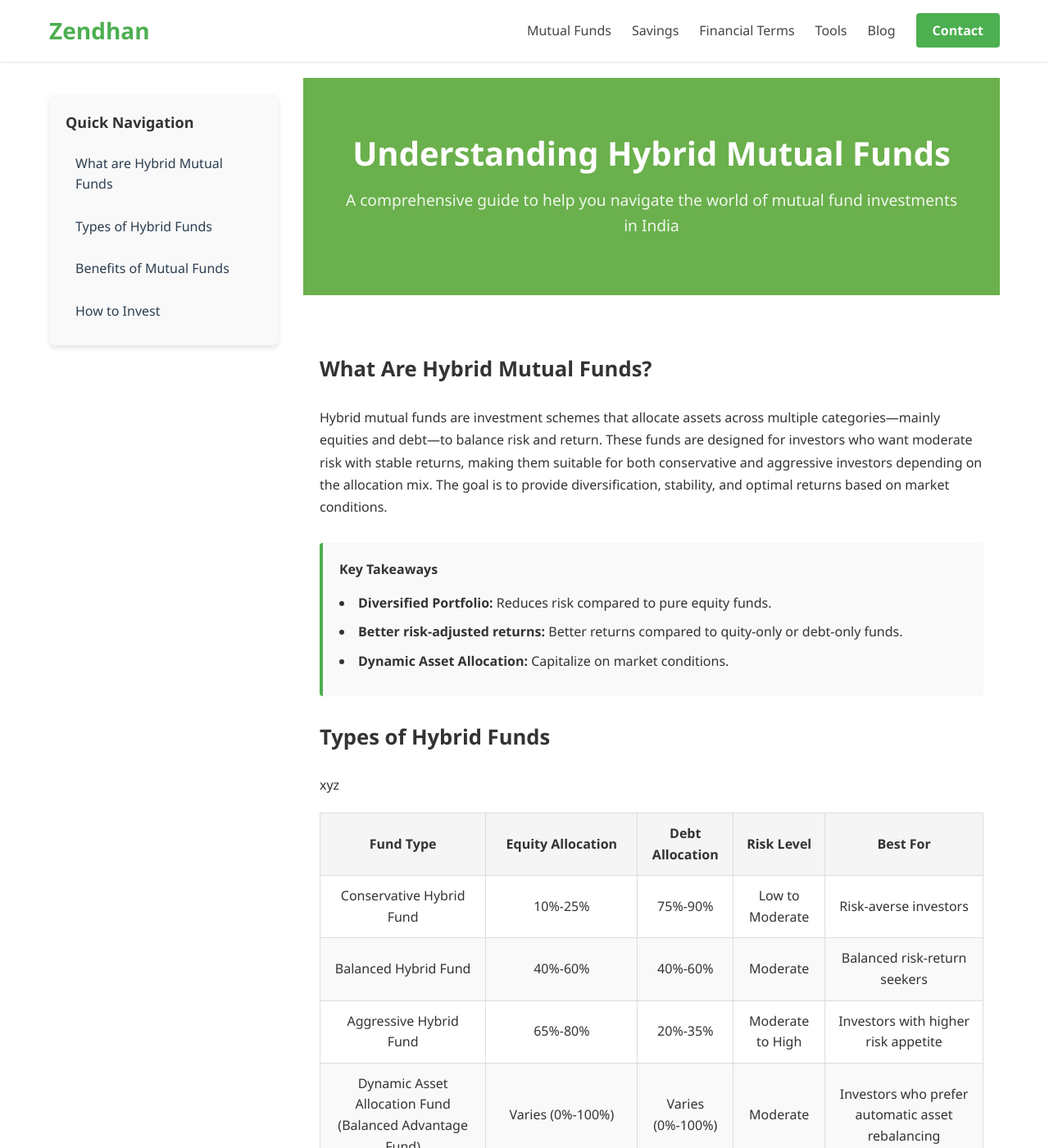
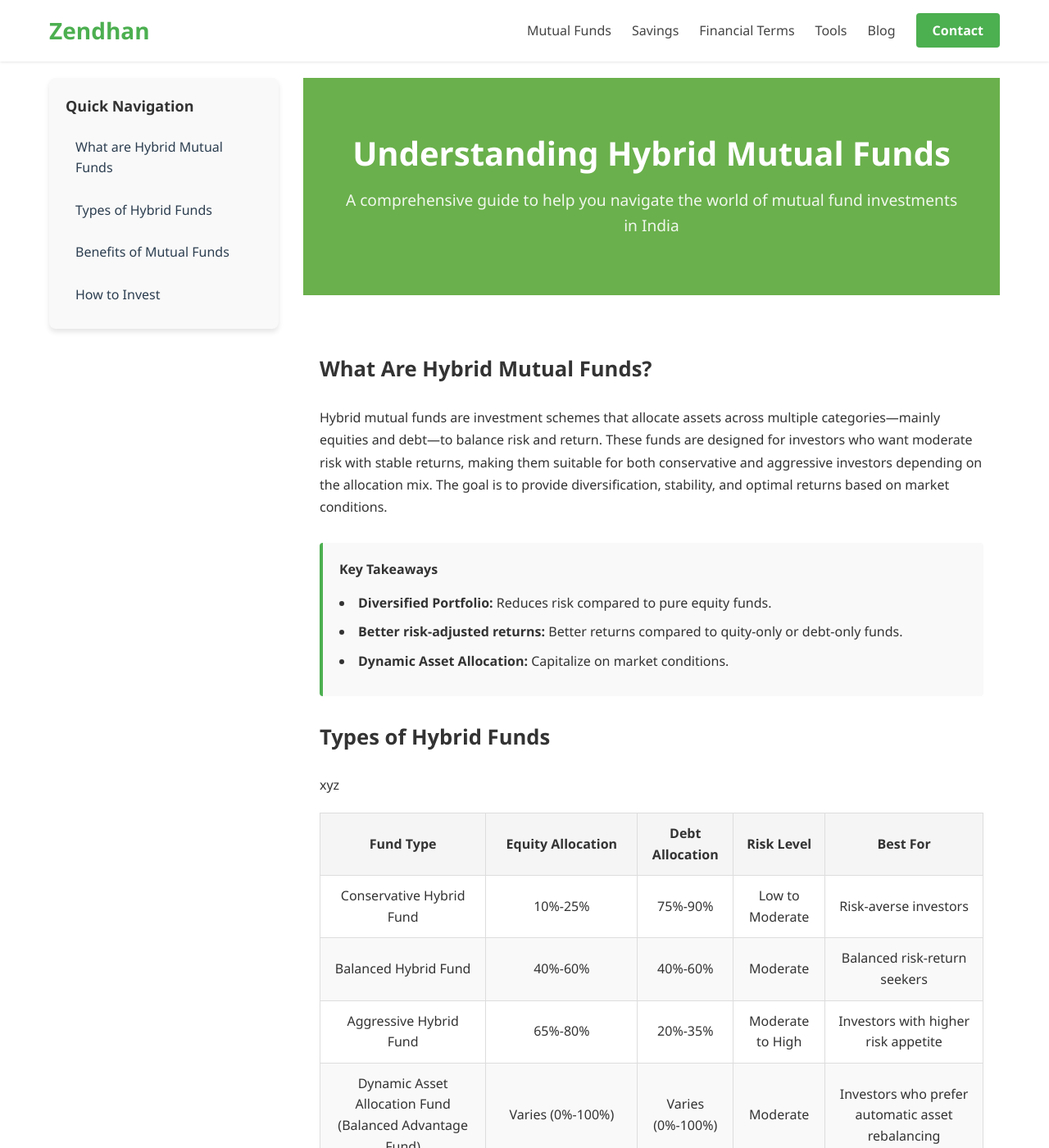
Before and after one commit to nandan11/zendhan, a Jekyll site: the page built from hybrid-funds.html, in a window 1280 px wide and 1400 px high. Shown: the whole window at 82% size. Built offline with Jekyll 4.4.1, drawn with Linux system fonts in a browser that asks for light colours.

Commit message:
Update hybrid-funds.css

```diff
--- a/assets/css/hybrid-funds.css
+++ b/assets/css/hybrid-funds.css
@@ -25,7 +25,7 @@ html {
 /* Quick navigation sidebar */
 .quick-navigation {
   position: sticky;
-  top: 20px;
+  top: 0px;
   align-self: flex-start;
   width: 280px;
   max-width: 280px;
```
